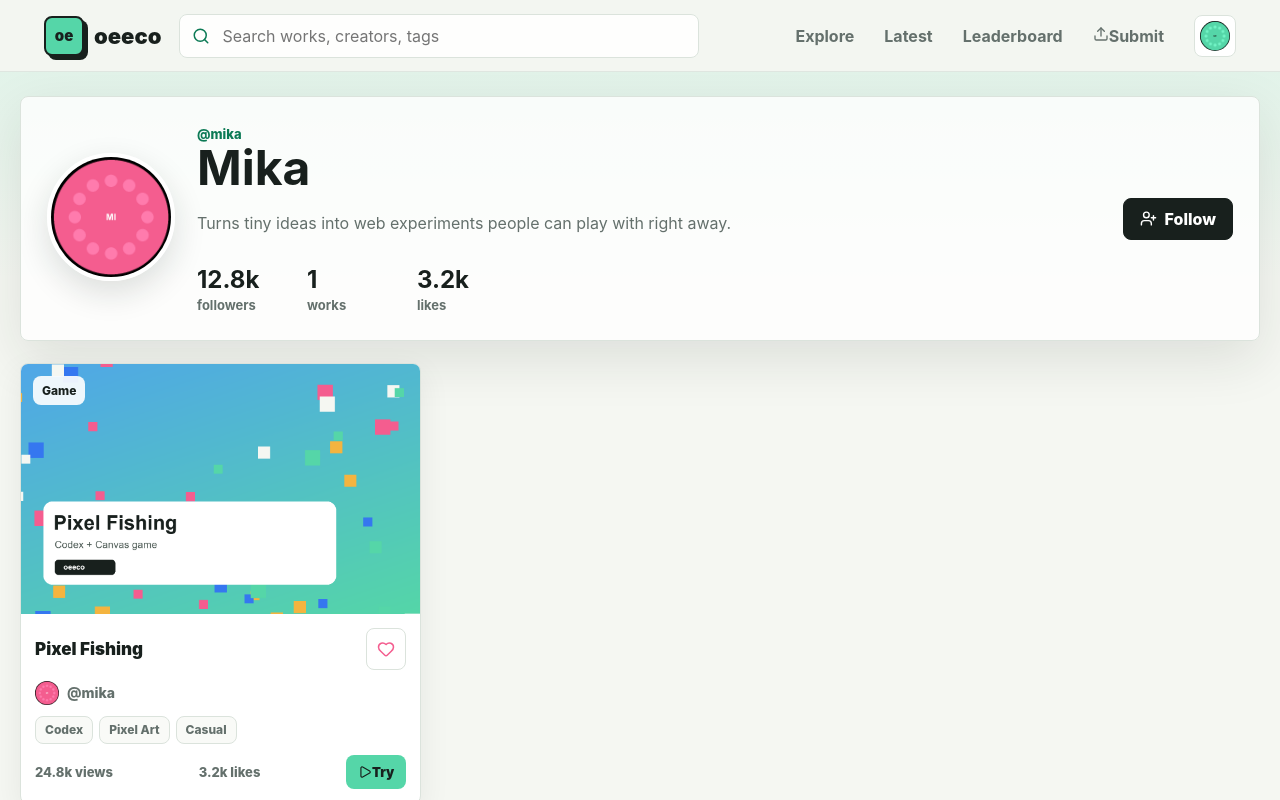
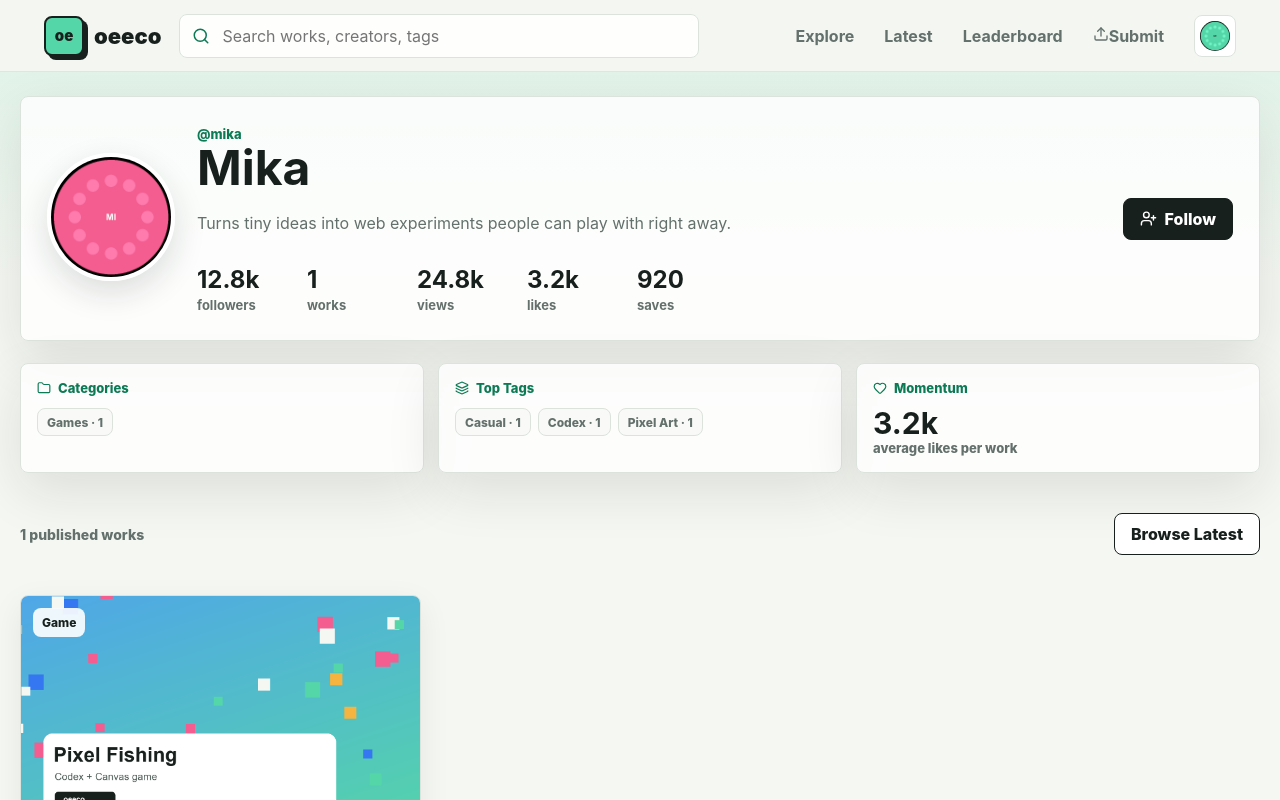
Before and after one commit to 3613115/oeeco, a Next.js app: page /creators/mika in a window 1280 px wide. Shown: the top 800 px of the page. Built offline with nearby package versions, Linux system fonts and the light colour scheme; no server answers; the database is empty.

Commit message:
Upgrade creator profile pages

```diff
--- a/app/creators/[id]/page.tsx
+++ b/app/creators/[id]/page.tsx
@@ -1,10 +1,15 @@
-import { UserPlus } from "lucide-react";
+import { Folder, Heart, Layers, UserPlus } from "lucide-react";
 import type { Metadata } from "next";
 import Image from "next/image";
+import Link from "next/link";
 import { notFound } from "next/navigation";
 import { WorkCard } from "@/components/WorkCard";
-import { creators, formatNumber, works } from "@/lib/data";
+import { categories, creators, formatNumber, type CategoryId } from "@/lib/data";
+import { tagToSlug } from "@/lib/discovery";
 import { absoluteUrl, defaultOgImage, siteName } from "@/lib/site";
+import { getPublicCreator, getPublicWorksByCreator } from "@/lib/work-service";
+
+export const dynamic = "force-dynamic";
 
 export function generateStaticParams() {
   return Object.keys(creators).map((id) => ({ id }));
@@ -12,7 +17,7 @@ export function generateStaticParams() {
 
 export async function generateMetadata({ params }: { params: Promise<{ id: string }> }): Promise<Metadata> {
   const { id } = await params;
-  const creator = creators[id];
+  const creator = await getPublicCreator(id);
 
   if (!creator) {
     return {
@@ -51,23 +56,48 @@ export async function generateMetadata({ params }: { params: Promise<{ id: strin
 
 export default async function CreatorPage({ params }: { params: Promise<{ id: string }> }) {
   const { id } = await params;
-  const creator = creators[id];
+  const [creator, creatorWorks] = await Promise.all([getPublicCreator(id), getPublicWorksByCreator(id)]);
 
   if (!creator) {
     notFound();
   }
 
-  const creatorWorks = works.filter((work) => work.creatorId === creator.id);
   const likes = creatorWorks.reduce((sum, work) => sum + work.likes, 0);
+  const views = creatorWorks.reduce((sum, work) => sum + work.views, 0);
+  const saves = creatorWorks.reduce((sum, work) => sum + work.collections, 0);
+  const topTags = getTopTags(creatorWorks);
+  const categoryStats = getCategoryStats(creatorWorks);
+  const followerCount = parseCompactCount(creator.followers);
   const creatorJsonLd = {
     "@context": "https://schema.org",
+    "@type": "ProfilePage",
+    name: `${creator.name} on oeeco`,
+    url: absoluteUrl(`/creators/${creator.id}`),
+    mainEntity: {
       "@type": "Person",
       name: creator.name,
       alternateName: creator.handle,
       description: creator.bio,
       image: absoluteUrl(creator.avatar),
       url: absoluteUrl(`/creators/${creator.id}`),
-    mainEntityOfPage: absoluteUrl(`/creators/${creator.id}`),
+      interactionStatistic:
+        followerCount === null
+          ? undefined
+          : [
+              {
+                "@type": "InteractionCounter",
+                interactionType: "https://schema.org/FollowAction",
+                userInteractionCount: followerCount,
+              },
+            ],
+    },
+    hasPart: creatorWorks.map((work) => ({
+      "@type": "CreativeWork",
+      name: work.title,
+      url: absoluteUrl(`/works/${work.id}`),
+      genre: work.type,
+      keywords: work.tags.join(", "),
+    })),
   };
 
   return (
@@ -94,8 +124,16 @@ export default async function CreatorPage({ params }: { params: Promise<{ id: st
               <span>works</span>
             </div>
             <div className="metric-box">
+              <strong>{formatNumber(views)}</strong>
+              <span>views</span>
+            </div>
+            <div className="metric-box">
               <strong>{formatNumber(likes)}</strong>
               <span>likes</span>
+            </div>
+            <div className="metric-box">
+              <strong>{formatNumber(saves)}</strong>
+              <span>saves</span>
             </div>
           </div>
         </div>
@@ -104,17 +142,117 @@ export default async function CreatorPage({ params }: { params: Promise<{ id: st
           Follow
         </button>
       </section>
+
+      <section className="creator-insights">
+        <div className="creator-insight-panel surface">
+          <span className="section-kicker">
+            <Folder size={14} aria-hidden="true" />
+            Categories
+          </span>
+          {categoryStats.length ? (
+            <div className="creator-chip-list">
+              {categoryStats.map((item) => (
+                <Link className="small-pill" href={`/categories/${item.id}`} key={item.id}>
+                  {item.label} · {item.count}
+                </Link>
+              ))}
+            </div>
+          ) : (
+            <p>No public category data yet.</p>
+          )}
+        </div>
+
+        <div className="creator-insight-panel surface">
+          <span className="section-kicker">
+            <Layers size={14} aria-hidden="true" />
+            Top Tags
+          </span>
+          {topTags.length ? (
+            <div className="creator-chip-list">
+              {topTags.map(([tag, count]) => (
+                <Link className="small-pill" href={`/tags/${tagToSlug(tag)}`} key={tag}>
+                  {tag} · {count}
+                </Link>
+              ))}
+            </div>
+          ) : (
+            <p>No public tag data yet.</p>
+          )}
+        </div>
+
+        <div className="creator-insight-panel surface">
+          <span className="section-kicker">
+            <Heart size={14} aria-hidden="true" />
+            Momentum
+          </span>
+          <div className="creator-momentum">
+            <strong>{creatorWorks.length ? formatNumber(Math.round(likes / Math.max(creatorWorks.length, 1))) : "0"}</strong>
+            <span>average likes per work</span>
+          </div>
+        </div>
+      </section>
+
       {creatorWorks.length ? (
+        <section className="discovery-page">
+          <div className="filter-row">
+            <span className="result-count">{creatorWorks.length} published works</span>
+            <Link className="ghost-button" href="/latest">
+              Browse Latest
+            </Link>
+          </div>
           <section className="grid">
             {creatorWorks.map((work) => (
               <WorkCard work={work} key={work.id} />
             ))}
           </section>
+        </section>
       ) : (
         <section className="empty-state surface">
           <h1 className="page-title">This creator has no public works yet</h1>
+          <p>Published works from this creator will appear here after review.</p>
         </section>
       )}
     </>
   );
 }
+
+function getTopTags(works: Awaited<ReturnType<typeof getPublicWorksByCreator>>) {
+  const counts = new Map<string, number>();
+  for (const work of works) {
+    for (const tag of work.tags) {
+      counts.set(tag, (counts.get(tag) || 0) + 1);
+    }
+  }
+
+  return Array.from(counts.entries())
+    .sort((a, b) => b[1] - a[1] || a[0].localeCompare(b[0]))
+    .slice(0, 8);
+}
+
+function getCategoryStats(works: Awaited<ReturnType<typeof getPublicWorksByCreator>>) {
+  const labels = new Map(
+    categories.filter((category): category is [Exclude<CategoryId, "all">, string] => category[0] !== "all"),
+  );
+  const counts = new Map<Exclude<CategoryId, "all">, number>();
+  for (const work of works) {
+    counts.set(work.category, (counts.get(work.category) || 0) + 1);
+  }
+
+  return Array.from(counts.entries())
+    .map(([id, count]) => ({
+      id,
+      label: labels.get(id) || "Work",
+      count,
+    }))
+    .sort((a, b) => b.count - a.count || a.label.localeCompare(b.label));
+}
+
+function parseCompactCount(value: string) {
+  const normalized = value.trim().toLowerCase();
+  const match = normalized.match(/^(\d+(?:\.\d+)?)([km]?)$/);
+  if (!match) return null;
+
+  const number = Number(match[1]);
+  const multiplier = match[2] === "m" ? 1_000_000 : match[2] === "k" ? 1_000 : 1;
+  return Math.round(number * multiplier);
+}
--- a/app/globals.css
+++ b/app/globals.css
@@ -1209,6 +1209,54 @@ button {
   margin-bottom: 22px;
 }
 
+.creator-insights {
+  display: grid;
+  grid-template-columns: repeat(3, minmax(0, 1fr));
+  gap: 14px;
+  margin-bottom: 22px;
+}
+
+.creator-insight-panel {
+  display: grid;
+  gap: 12px;
+  align-content: start;
+  padding: 16px;
+}
+
+.creator-insight-panel .section-kicker {
+  display: inline-flex;
+  align-items: center;
+  gap: 7px;
+}
+
+.creator-insight-panel p {
+  margin: 0;
+  color: var(--muted);
+  line-height: 1.65;
+}
+
+.creator-chip-list {
+  display: flex;
+  flex-wrap: wrap;
+  gap: 7px;
+}
+
+.creator-momentum {
+  display: grid;
+  gap: 2px;
+}
+
+.creator-momentum strong {
+  font-size: 30px;
+  line-height: 1;
+}
+
+.creator-momentum span {
+  color: var(--muted);
+  font-size: 13px;
+  font-weight: 800;
+}
+
 .creator-card img {
   width: 128px;
   height: 128px;
@@ -1640,6 +1688,10 @@ button {
     grid-template-columns: 96px 1fr;
   }
 
+  .creator-insights {
+    grid-template-columns: 1fr;
+  }
+
   .creator-card img {
     width: 96px;
     height: 96px;
--- a/lib/work-service.ts
+++ b/lib/work-service.ts
@@ -72,6 +72,18 @@ export async function getAllPublicWorks() {
 export async function getPublicWorksByCategory(category: Exclude<CategoryId, "all">) {
   const publicWorks = await getAllPublicWorks();
   return publicWorks.filter((work) => work.category === category);
+}
+
+export async function getPublicWorksByCreator(creatorId: string) {
+  const publicWorks = await getAllPublicWorks();
+  return publicWorks.filter((work) => work.creatorId === creatorId);
+}
+
+export async function getPublicCreator(creatorId: string) {
+  if (creators[creatorId]) return creators[creatorId];
+
+  const publicWorks = await getAllPublicWorks();
+  return publicWorks.find((work) => work.creatorId === creatorId)?.creator || null;
 }
 
 export async function getPublishedWorks() {
```
Lines whose indentation alone changed are shown as unchanged.
